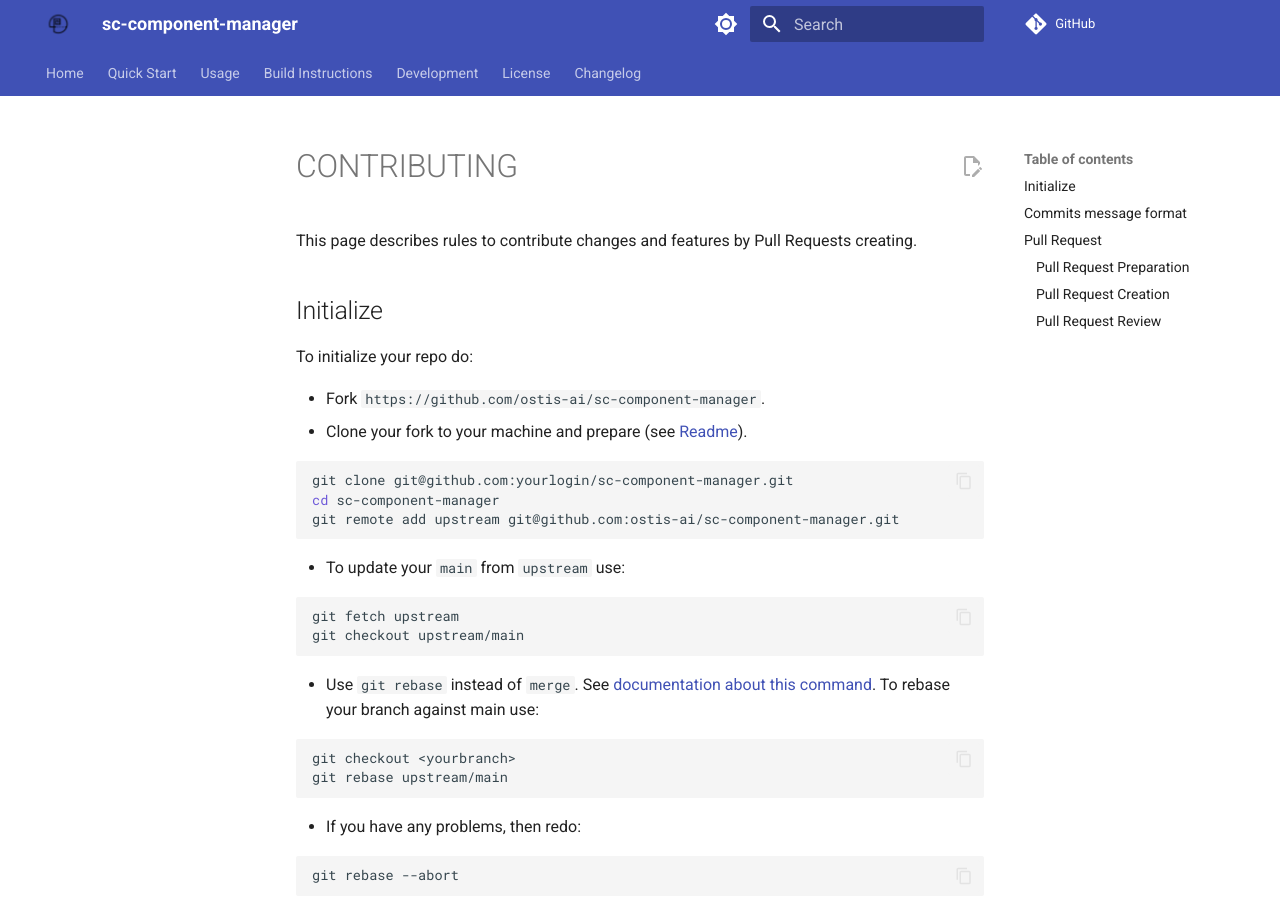
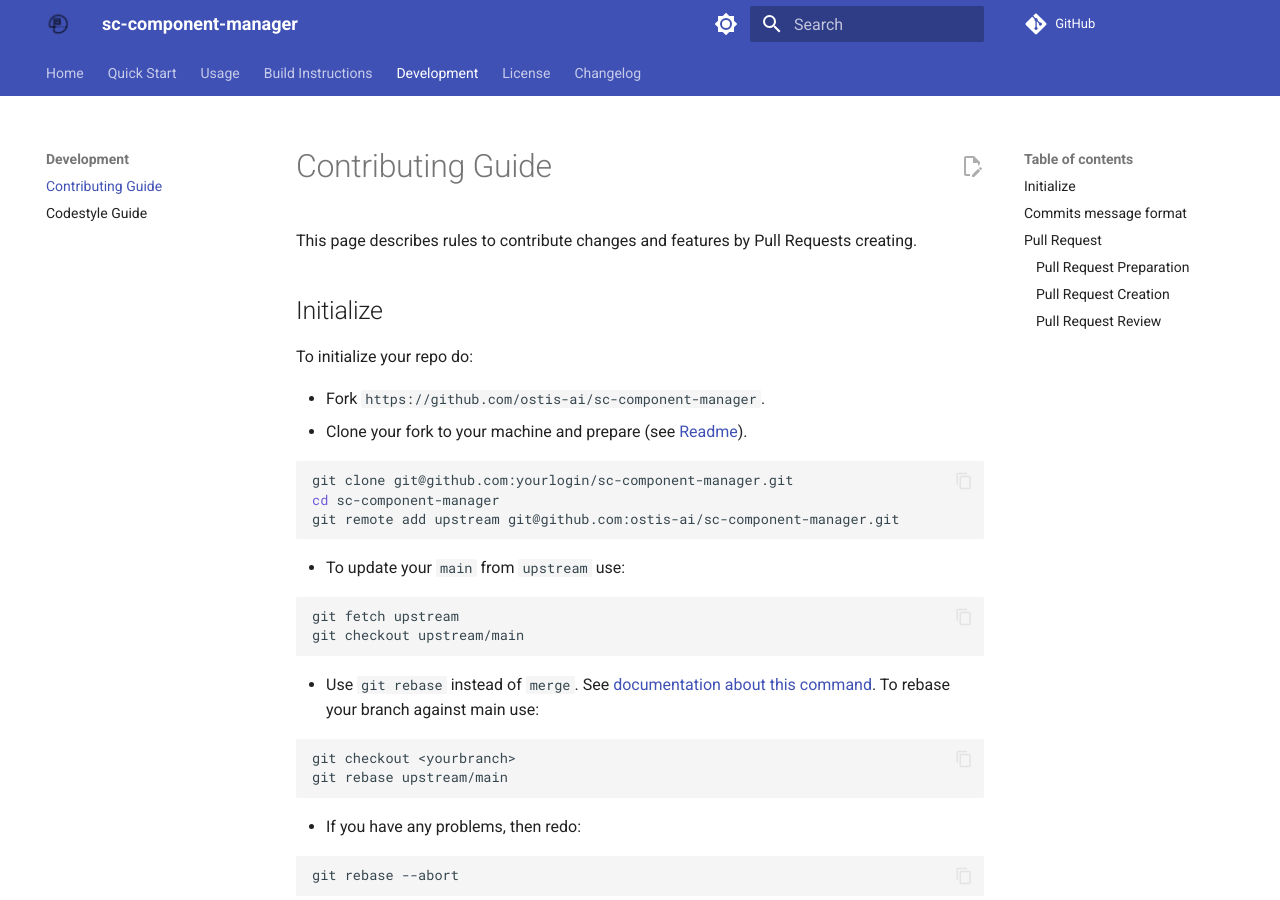
Before and after one commit to ostis-ai/sc-component-manager, an MkDocs documentation site: the page built from docs/CONTRIBUTING.md, in a window 1280 px wide and 900 px high. Built offline with MkDocs 1.6.1 and Material for MkDocs 9.7.7, drawn with Linux system fonts in a browser that asks for light colours; comment, search, counter and statistics services are not loaded.

Commit message:
[docs] Move CONTRIBUTING to docs folder

```diff
--- a/mkdocs.yml
+++ b/mkdocs.yml
@@ -17,9 +17,9 @@ nav:
       - Build System: build/build_system.md
       - CMake Flags: build/cmake_flags.md
   - Development:
-      - Contributing Guide: https://github.com/ostis-ai/sc-component-manager/blob/main/CONTRIBUTING.md
+      - Contributing Guide: CONTRIBUTING.md
       - Codestyle Guide: https://ostis-ai.github.io/sc-machine/dev/codestyle/
-  - License: https://github.com/ostis-ai/sc-component-manager/blob/main/COPYING.md
+  - License: https://github.com/ostis-ai/sc-component-manager/blob/main/COPYING.MIT
   - Changelog: changelog.md
 
 plugins:
```
